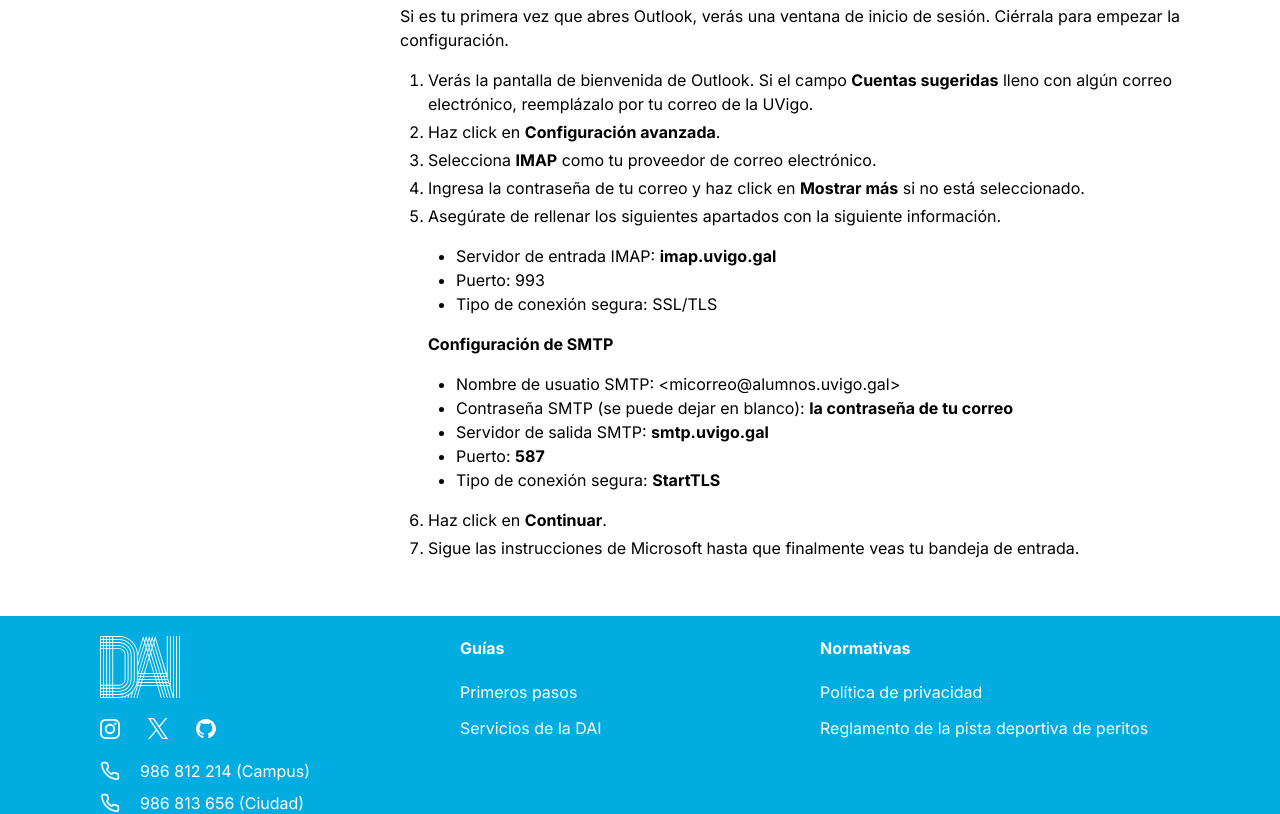
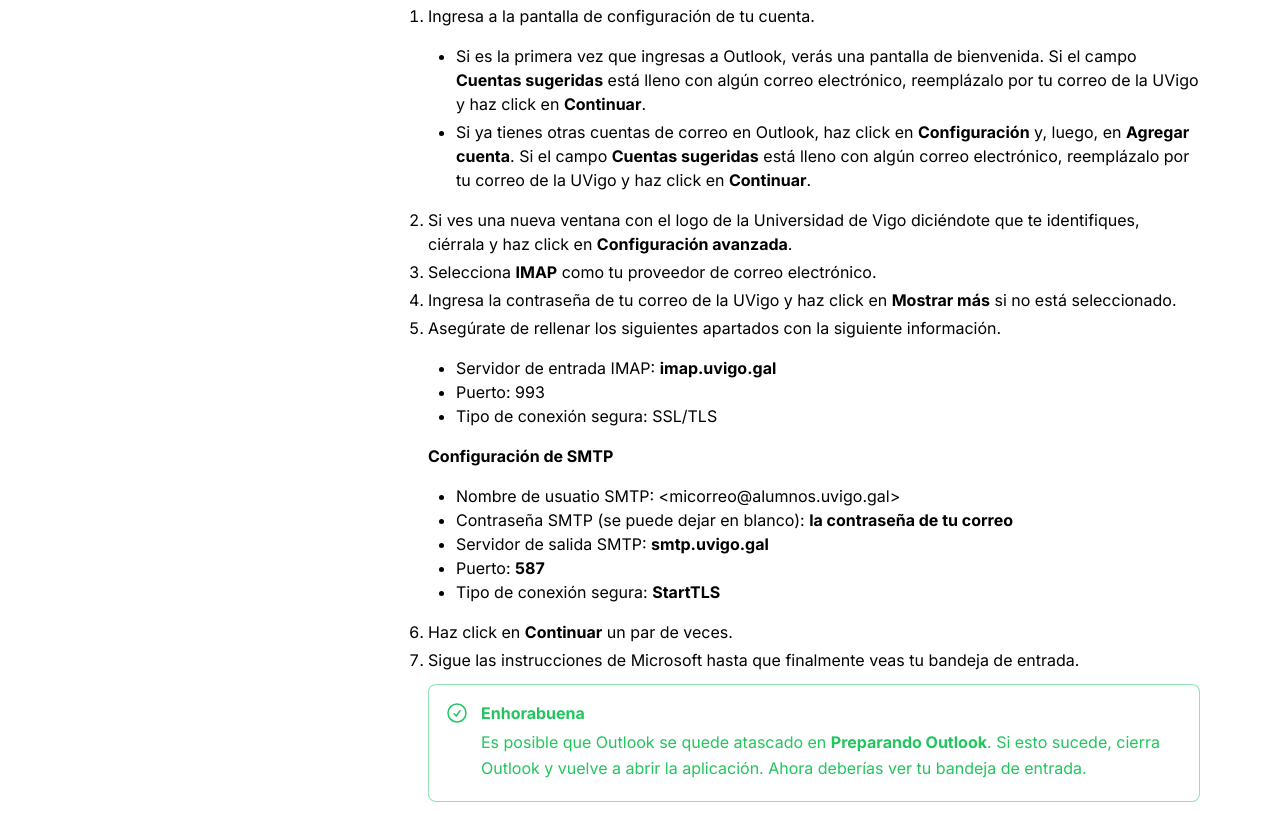
Before and after one commit to axelrogg/daiweb, a Next.js app: page /guias/primeros-pasos/como-configurar-el-correo-de-la-uvigo-en-tus-dispositivos in a window 1280 px wide. Shown: the part 3040-3854 px from the top of the page. Built offline with nearby package versions, Linux system fonts and the light colour scheme; no server answers.

Commit message:
Finish wifi config guide (outlook)

```diff
--- a/src/app/guias/primeros-pasos/como-configurar-el-correo-de-la-uvigo-en-tus-dispositivos/page.mdx
+++ b/src/app/guias/primeros-pasos/como-configurar-el-correo-de-la-uvigo-en-tus-dispositivos/page.mdx
@@ -162,17 +162,23 @@
 
 ### Microsoft Outlook (Windows)
 
-Si es tu primera vez que abres Outlook, verás una ventana de inicio de sesión.
-Ciérrala para empezar la configuración.
+1.  Ingresa a la pantalla de configuración de tu cuenta.
 
-1.  Verás la pantalla de bienvenida de Outlook. Si el campo **Cuentas sugeridas**
-    lleno con algún correo electrónico, reemplázalo por tu correo de la UVigo.
+    -   Si es la primera vez que ingresas a Outlook, verás una pantalla de bienvenida.
+        Si el campo **Cuentas sugeridas** está lleno con algún correo electrónico,
+        reemplázalo por tu correo de la UVigo y haz click en __Continuar__.
 
-1.  Haz click en **Configuración avanzada**.
+    -   Si ya tienes otras cuentas de correo en Outlook, haz click en
+        __Configuración__ y, luego, en __Agregar cuenta__. Si el campo
+        **Cuentas sugeridas** está lleno con algún correo electrónico,
+        reemplázalo por tu correo de la UVigo y haz click en __Continuar__.
+
+1.  Si ves una nueva ventana con el logo de la Universidad de Vigo diciéndote
+    que te identifiques, ciérrala y haz click en **Configuración avanzada**.
 
 1.  Selecciona **IMAP** como tu proveedor de correo electrónico.
 
-1.  Ingresa la contraseña de tu correo y haz click en **Mostrar más** si no
+1.  Ingresa la contraseña de tu correo de la UVigo y haz click en **Mostrar más** si no
     está seleccionado.
 
 1.  Asegúrate de rellenar los siguientes apartados con la siguiente
@@ -190,7 +196,15 @@
     -   Puerto: **587**
     -   Tipo de conexión segura: **StartTLS**
 
-1.  Haz click en **Continuar**.
+1.  Haz click en **Continuar** un par de veces.
 
 1.  Sigue las instrucciones de Microsoft hasta que finalmente veas tu bandeja de
     entrada.
+
+    <Callout variant="success">
+        <CalloutDescription>
+            Es posible que Outlook se quede atascado en __Preparando Outlook__.
+            Si esto sucede, cierra Outlook y vuelve a abrir la aplicación. Ahora
+            deberías ver tu bandeja de entrada.
+        </CalloutDescription>
+    </Callout>
```
